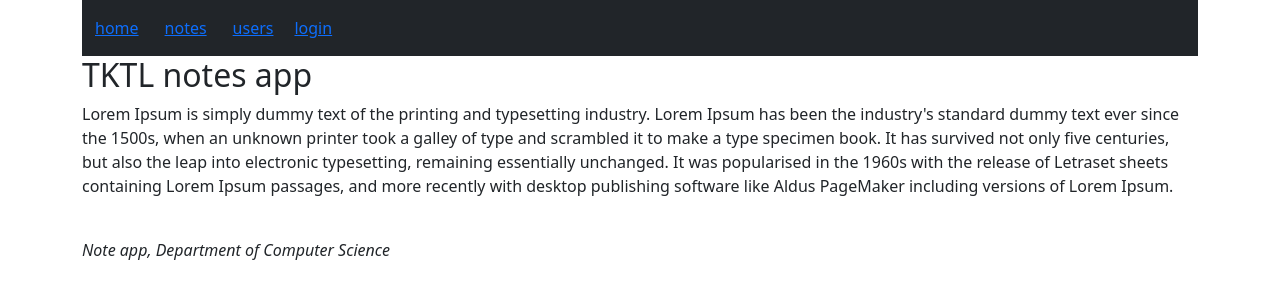
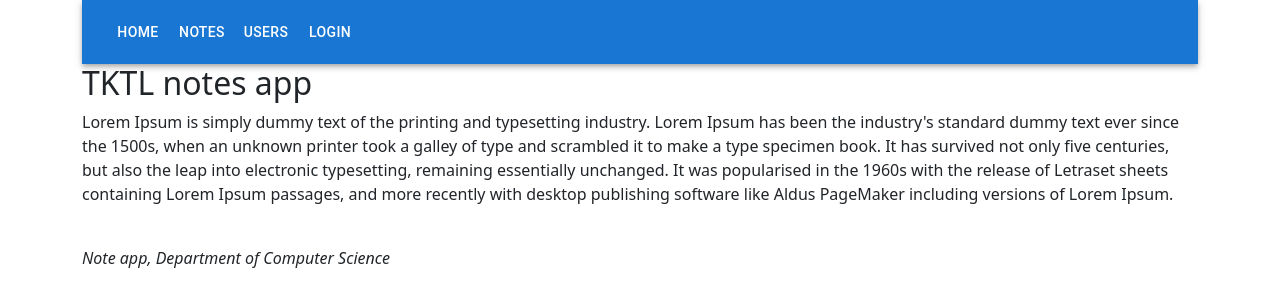
Before and after one commit to jydndev/Fullstack-Open, a React (Vite) app in the folder Part 7/router-app/: page / in a window 1280 px wide. Shown: the top 306 px of the page. Built offline with nearby package versions, Linux system fonts and the light colour scheme.

Commit message:
mui navbar

```diff
--- a/Part 7/router-app/src/App.jsx
+++ b/Part 7/router-app/src/App.jsx
@@ -12,7 +12,7 @@ import { useState } from 'react';
 import {
   // Table,
   Form,
-  Button,
+  // Button,
   Alert,
   Navbar,
   Nav,
@@ -27,6 +27,10 @@ import {
   TableRow,
   Paper,
   TextField,
+  AppBar,
+  Toolbar,
+  IconButton,
+  Button,
 } from '@mui/material';
 
 const Home = () => (
@@ -187,7 +191,7 @@ const App = () => {
     <Container>
       <div className="container">
         {message && <Alert variant="success">{message}</Alert>}
-        <Navbar collapseOnSelect expand="lg" bg="dark" variant="dark">
+        {/* <Navbar collapseOnSelect expand="lg" bg="dark" variant="dark">
           <Navbar.Toggle aria-controls="responsive-navbar-nav" />
           <Navbar.Collapse id="responsive-navbar-nav">
             <Nav className="mr-auto">
@@ -215,7 +219,28 @@ const App = () => {
               </Nav.Link>
             </Nav>
           </Navbar.Collapse>
-        </Navbar>
+        </Navbar> */}
+
+        <AppBar position="static">
+          <Toolbar>
+            <Button color="inherit" component={Link} to="/">
+              home
+            </Button>
+            <Button color="inherit" component={Link} to="/notes">
+              notes
+            </Button>
+            <Button color="inherit" component={Link} to="/users">
+              users
+            </Button>
+            {user ? (
+              <em>{user} logged in</em>
+            ) : (
+              <Button color="inherit" component={Link} to="/login">
+                login
+              </Button>
+            )}
+          </Toolbar>
+        </AppBar>
 
         <Routes>
           <Route path="/notes/:id" element={<Note note={note} />} />
```
